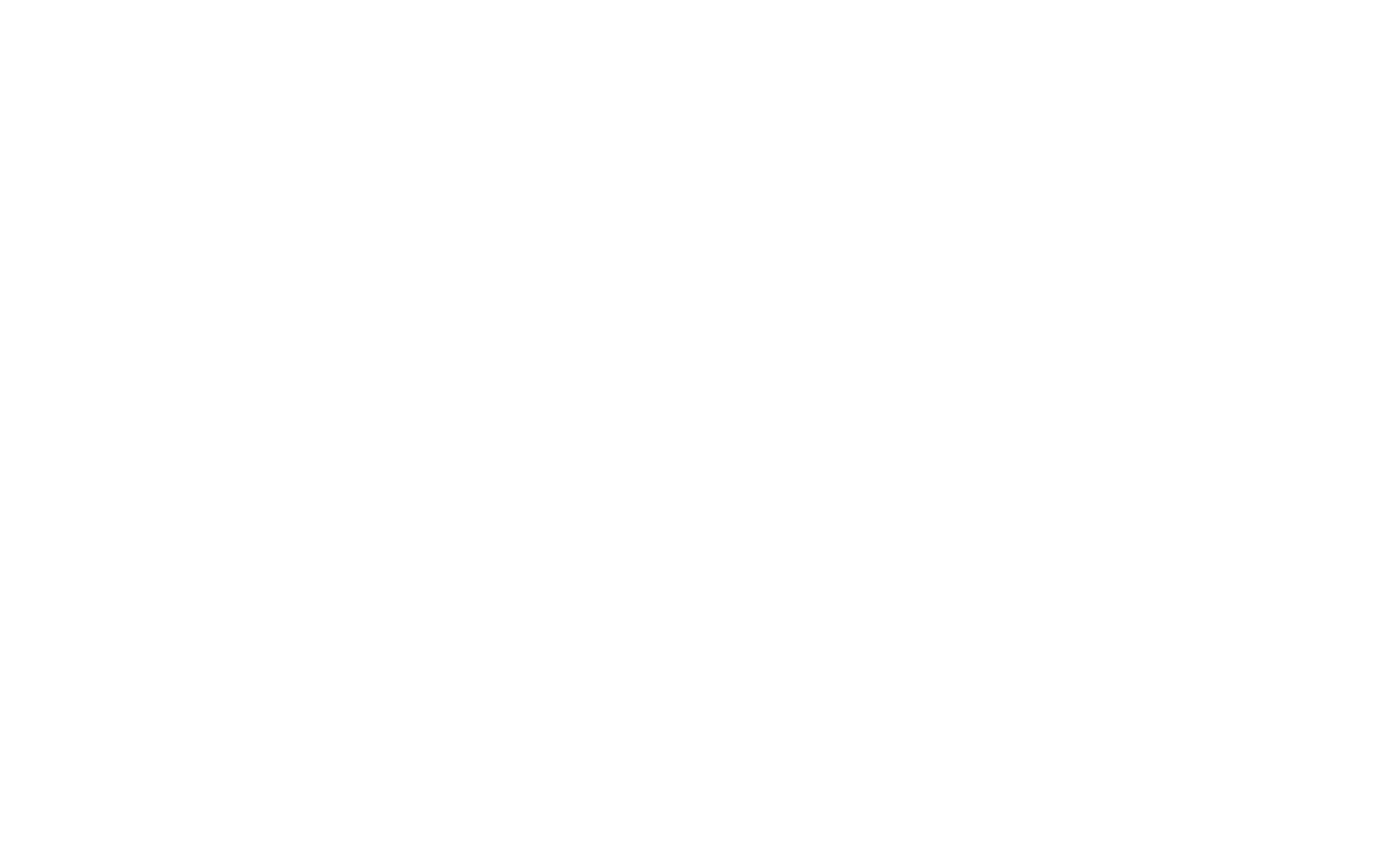
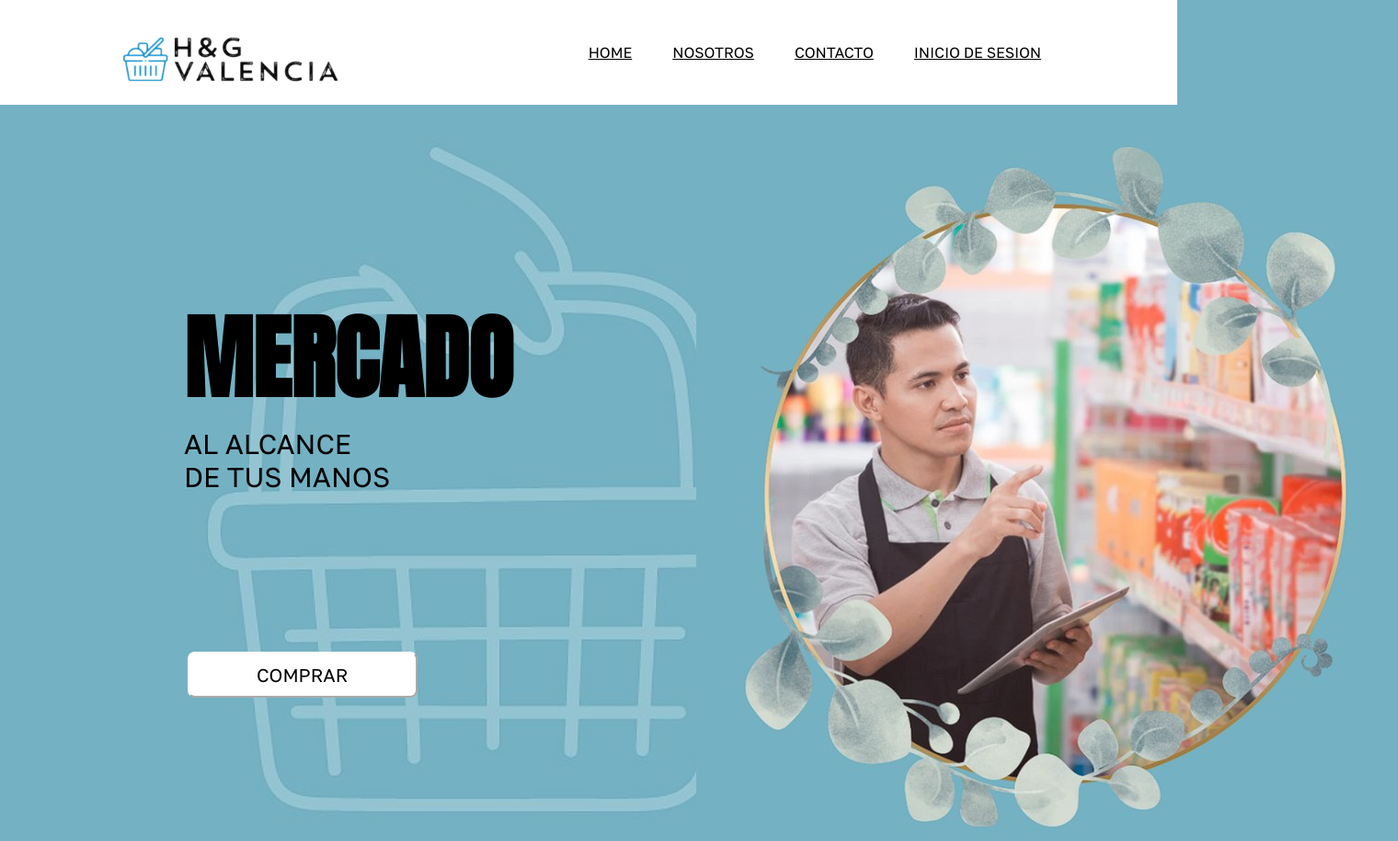
Before and after one commit to Ederson-RL/Harinas-Granos-Valencia, a plain HTML site: page index.html in a window 1280 px wide. Shown: the whole page at 92% size, 1520 px wide, since content can reach past the window. Before the commit the page ends 800 px from the top, so only its background shows below. Drawn offline with Linux system fonts and the light colour scheme.

Commit message:
Pagina de inicio finalizada

```diff
--- /dev/null
+++ b/Style.css
@@ -0,0 +1,108 @@
+@import url('https://fonts.googleapis.com/css2?family=Golos+Text&family=Noto+Sans:ital,wght@1,600&family=Quicksand:wght@300;500;700&display=swap');
+@import url('https://fonts.googleapis.com/css2?family=Anton&family=Golos+Text&family=Noto+Sans:ital,wght@1,600&family=Quicksand:wght@300;500;700&display=swap');
+
+*{
+    box-sizing: border-box;
+    margin: 0;
+    padding: 0;
+    font-family: 'Golos Text', sans-serif;
+    /* font-family: 'Noto Sans', sans-serif; */
+    /* font-family: 'Quicksand', sans-serif; */
+    color: black;
+    font-size: medium;
+}
+
+
+body{
+    background-color: #73B1C3;
+    background-image: url(./Iconos/Captura\ de\ pantalla\ 2023-03-11\ 172841.jpg);
+    background-repeat: no-repeat;
+    background-position: 50px 50px;
+    background-size: 750px;
+    background-position: 150px 150px;
+}
+
+#header{
+    background-color: rgb(255, 255, 255) ;
+    display: flex;
+    justify-content: space-between;
+    align-items: center;
+    padding: 5px 10%;
+}
+
+.logo {
+    cursor: pointer;
+
+
+}
+
+
+.asdf{
+    height: 100px;
+    width: auto;
+    transition: all 0.3s;
+}
+
+.asdf:hover{
+    transform:scale(1.2) ;
+}
+
+.nav-links{
+    list-style: none;
+}
+
+.nav-links li{
+    display: inline;
+    padding: 0 20px;
+}
+
+.mercado{
+    /* background-color: blue; */
+    width: 100%;
+    padding: 200px;
+    height: 600px;
+}
+
+.h1-mercado{
+    font-family: 'Anton', sans-serif;
+    /* font-family: 'Golos Text', sans-serif; */
+    /* font-family: 'Noto Sans', sans-serif; */
+    /* font-family: 'Quicksand', sans-serif; */
+    font-size: 100px;
+
+}
+
+.mercado p{
+    font-family: 'Golos Text', sans-serif;
+    font-size: 30px;
+}
+
+.comprar{
+    /* background-color: aqua; */
+    width: 100%;
+    height: 40px;
+    display: flex;
+    align-items: center;
+    justify-content: center;
+    padding-right: 100px;
+}
+
+.comprar button{
+    font-size: 20px;
+    background-color: rgb(255, 255, 255);
+    height: 50px;
+    width: 250px;
+    border-radius: 8px;
+    border-color: rgb(255, 255, 255);
+
+}
+
+.img-right{
+    margin-top: 40px;
+
+}
+
+main{
+    display: flex;
+    justify-content: space-around;
+}
--- a/index.html
+++ b/index.html
@@ -5,8 +5,47 @@
     <meta http-equiv="X-UA-Compatible" content="IE=edge">
     <meta name="viewport" content="width=device-width, initial-scale=1.0">
     <title>Inicio</title>
+    <link rel="stylesheet" href="Style.css">
+    <!-- Boostrap --->
+    <!-- <link href="https://cdn.jsdelivr.net/npm/bootstrap@5.3.0-alpha1/dist/css/bootstrap.min.css" rel="stylesheet" integrity="sha384-GLhlTQ8iRABdZLl6O3oVMWSktQOp6b7In1Zl3/Jr59b6EGGoI1aFkw7cmDA6j6gD" crossorigin="anonymous"> -->
 </head>
-<body>
+<body class="body">
+    <header id="header">
+        <div class="logo">
+            <img class="asdf" src="./Iconos/image-removebg-preview.png" alt="Logo Empresa">
+        </div>
+        <nav class="nav-links">
+            <ul>
+                <li> <a href="#">HOME</a> </li>
+                <li> <a href="#">NOSOTROS</a> </li>
+                <li> <a href="#">CONTACTO</a> </li>
+                <li> <a href="#">INICIO DE SESION</a></li>
+            </ul>
+        </nav>
 
+    </header>
+    <main>
+        <div>
+            <section class="mercado">
+                <div>
+                    <h1 class="h1-mercado">MERCADO</h1>
+                    <P>AL ALCANCE <br> DE TUS MANOS</P>
+                </div>
+            </section>
+            <div class="comprar">
+                <button>
+                    COMPRAR
+                </button>
+            </div>
+        </div>
+
+        <img class="img-right"  src="./Iconos/Captura de pantalla 2023-03-11 160853.jpg" alt="">
+    </main>
+
+
+
+
+    <!-- Boostrap -  -->
+    <!-- <script src="https://cdn.jsdelivr.net/npm/bootstrap@5.3.0-alpha1/dist/js/bootstrap.bundle.min.js" integrity="sha384-w76AqPfDkMBDXo30jS1Sgez6pr3x5MlQ1ZAGC+nuZB+EYdgRZgiwxhTBTkF7CXvN" crossorigin="anonymous"></script> -->
 </body>
 </html>
```
Also changed, not shown: Iconos/Captura de pantalla 2023-03-11 160853.jpg (added), Iconos/Captura de pantalla 2023-03-11 172841.jpg (added), Iconos/Mi proyecto.png (added), Iconos/image-removebg-preview.png (added).
